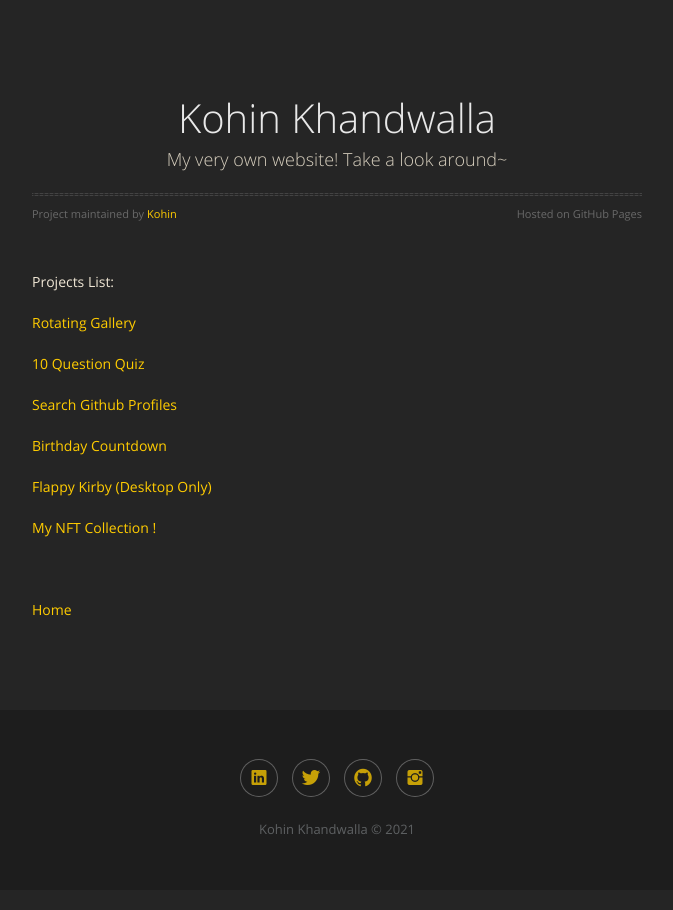
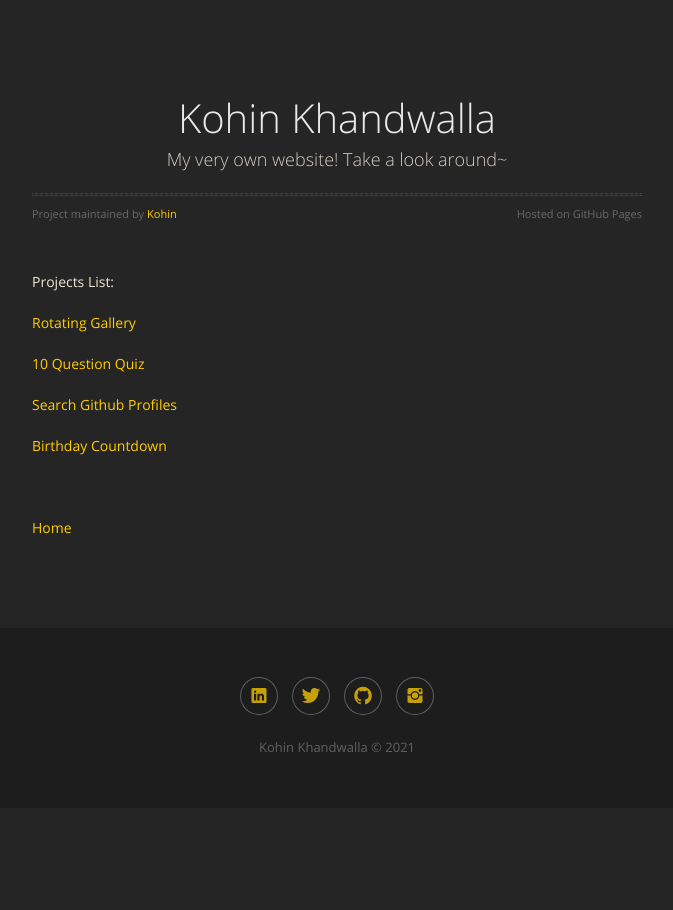
Before and after one commit to Kohink/Kohink.github.io, a Jekyll site: the page built from side.md, in a window 1280 px wide. Shown: the whole page, without its empty margins (303-976 px from the left). Built offline with Jekyll 4.4.1, drawn with Linux system fonts in a browser that asks for light colours; nearby versions of some CDN libraries; our own code applies the rules of GitHub Pages for plain Markdown files.

Commit message:
minor changes

```diff
--- a/assets/css/gall.css
+++ b/assets/css/gall.css
@@ -54,3 +54,9 @@
   height: 100%;
   object-fit: cover;
 }
+
+#zoomtext
+{
+    transform: scale(1);
+    transition: transform 0.2s ease-in-out;
+}
--- a/assets/css/timer.css
+++ b/assets/css/timer.css
@@ -9,6 +9,8 @@
     background-size: cover;
     background-position: center center;
     display: flex;
+    align-items: center;
+    justify-content: center;
     flex-direction: column;
     align-items: center;
     min-height: 100vh;
--- a/gallery.html
+++ b/gallery.html
@@ -4,9 +4,10 @@
 <head>
 <title>CSS 3D Rotating Image Gallery</title>
 <link rel="stylesheet" href="assets/css/gall.css">
+<!-- <script src="assets/js/gal.js" defer></script> -->
 </head>
 <body>
-    <div class="box">
+    <div class="box" id="zoomtext">
         <span style="--i:1;"><img src="images/gall/me.jpg"></span>
         <span style="--i:2;"><img src="images/gall/2.jpg"></span>
         <span style="--i:3;"><img src="images/gall/theo.jpg"></span>
--- a/side.md
+++ b/side.md
@@ -9,9 +9,7 @@
 
 <a href="/timer.html">Birthday Countdown</a>
 
-<a href="/games.html">Flappy Kirby (Desktop Only)</a>
-
-<a href="https://opensea.io/collection/bliss-boys">My NFT Collection !</a>
+<!-- <a href="/games.html">Flappy Kirby (Desktop Only)</a> -->
 
 <p>&nbsp;</p>
 
--- a/timer.html
+++ b/timer.html
@@ -1,5 +1,5 @@
 <!DOCTYPE html>
-<meta name="viewport" content="width=device-width,height=device-height,initial-scale=1.0"/>
+<meta name="viewport"/>
 <html lang="en">
     <head>
         <meta charset="UTF-8" />
```
